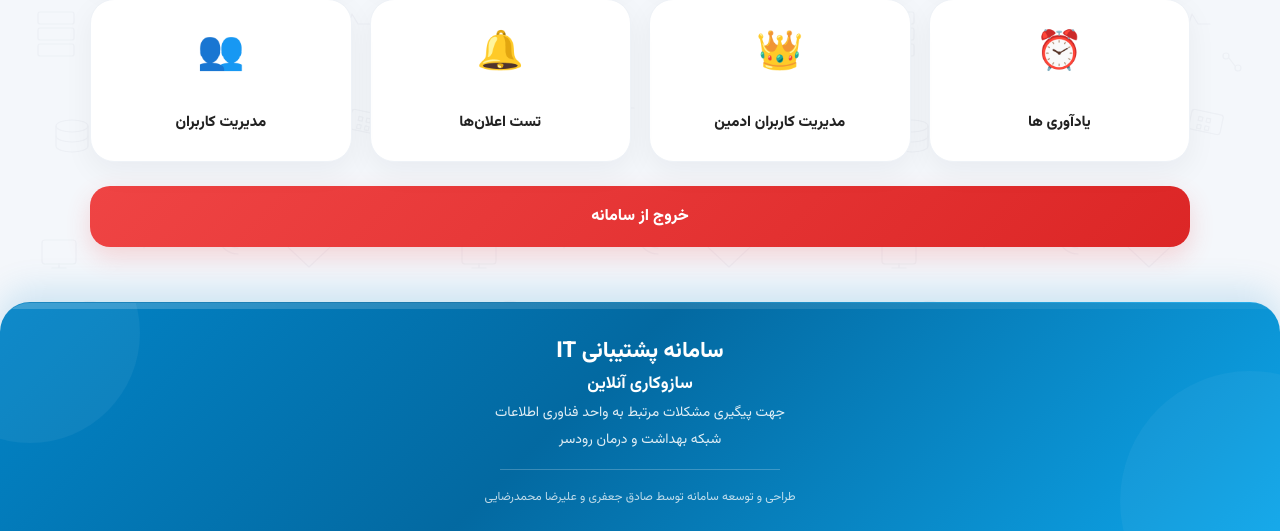
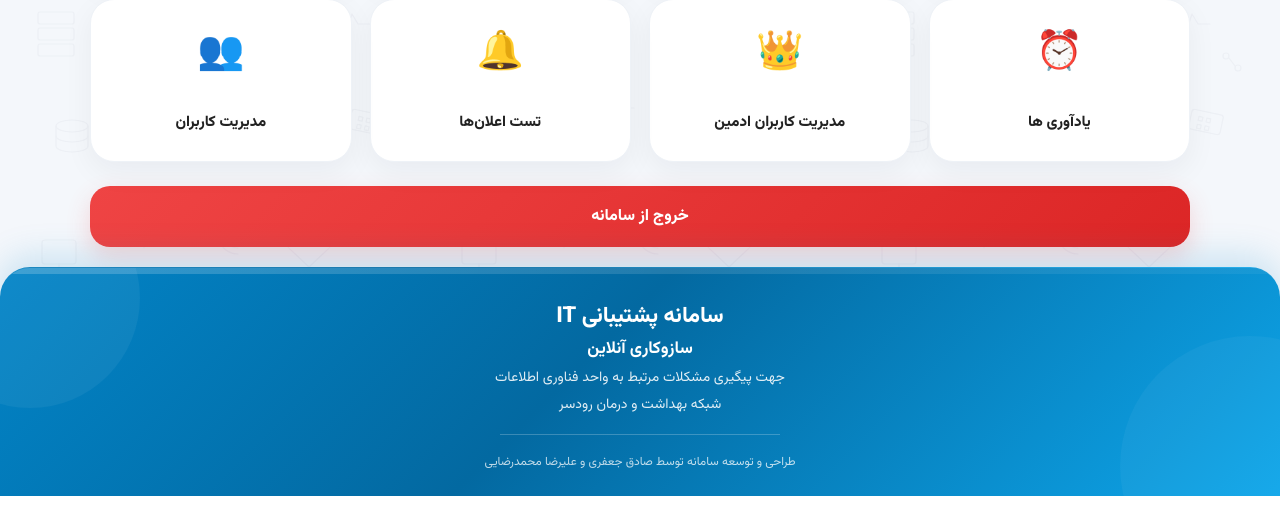
Before and after one commit to mr-BigJay/ticketin, a PHP site: page /admin/index.php in a window 1280 px wide. Shown: the part 640-1171 px from the top of the page. After the commit the page ends 1136 px from the top, so only its background shows below. Run offline with PHP 8.4, Linux system fonts and the light colour scheme; the visitor is signed in with stand-in values (Sample User, id 1); data that the repository does not hold is empty.

Commit message:
Stick site footer to bottom on short/empty pages
Use flex column layout on body so main-footer stays at the viewport
bottom when page content is minimal, while still flowing after content
on long pages.

Co-authored-by: mr-BigJay <mr-BigJay@users.noreply.github.com>

```diff
--- a/includes/footer.php
+++ b/includes/footer.php
@@ -4,7 +4,9 @@
 
 .main-footer{
 
-    margin-top:35px;
+    margin-top:auto;
+
+    flex-shrink:0;
 
     background:
     linear-gradient(
--- a/includes/header.php
+++ b/includes/header.php
@@ -12,6 +12,10 @@ if(session_status() == PHP_SESSION_NONE){
 date_default_timezone_set('Asia/Tehran');
 
 require_once __DIR__ . '/jalali.php';
+
+$faviconFile = __DIR__ . '/../assets/icons/favicon-32.png';
+$faviconVersion = is_file($faviconFile) ? (string)filemtime($faviconFile) : '2';
+$faviconQuery = '?v=' . rawurlencode($faviconVersion);
 
 $days = [
 
@@ -170,8 +174,9 @@ content="width=device-width, initial-scale=1.0">
 
 </title>
 
-<link rel="icon" type="image/png" sizes="32x32" href="/assets/icons/favicon-32.png">
-<link rel="apple-touch-icon" sizes="192x192" href="/assets/icons/icon-192.png">
+<link rel="icon" href="/favicon.ico<?= $faviconQuery ?>" sizes="any">
+<link rel="icon" type="image/png" sizes="32x32" href="/assets/icons/favicon-32.png<?= $faviconQuery ?>">
+<link rel="apple-touch-icon" sizes="192x192" href="/assets/icons/icon-192.png<?= $faviconQuery ?>">
 <meta name="theme-color" content="#0284c7">
 
 <link
@@ -208,19 +213,33 @@ body{
 
     min-height:100dvh;
 
+    display:flex;
+
+    flex-direction:column;
+
+}
+
+body:not(.auth-page) .container{
+
+    flex:1 0 auto;
+
 }
 
 body.auth-page{
 
     overflow-x:hidden;
 
+    display:flex;
+
+    flex-direction:column;
+
 }
 
 body.auth-page .auth-container{
 
-    min-height:100vh;
-
-    min-height:100dvh;
+    flex:1 0 auto;
+
+    min-height:0;
 
     display:flex;
 
```
